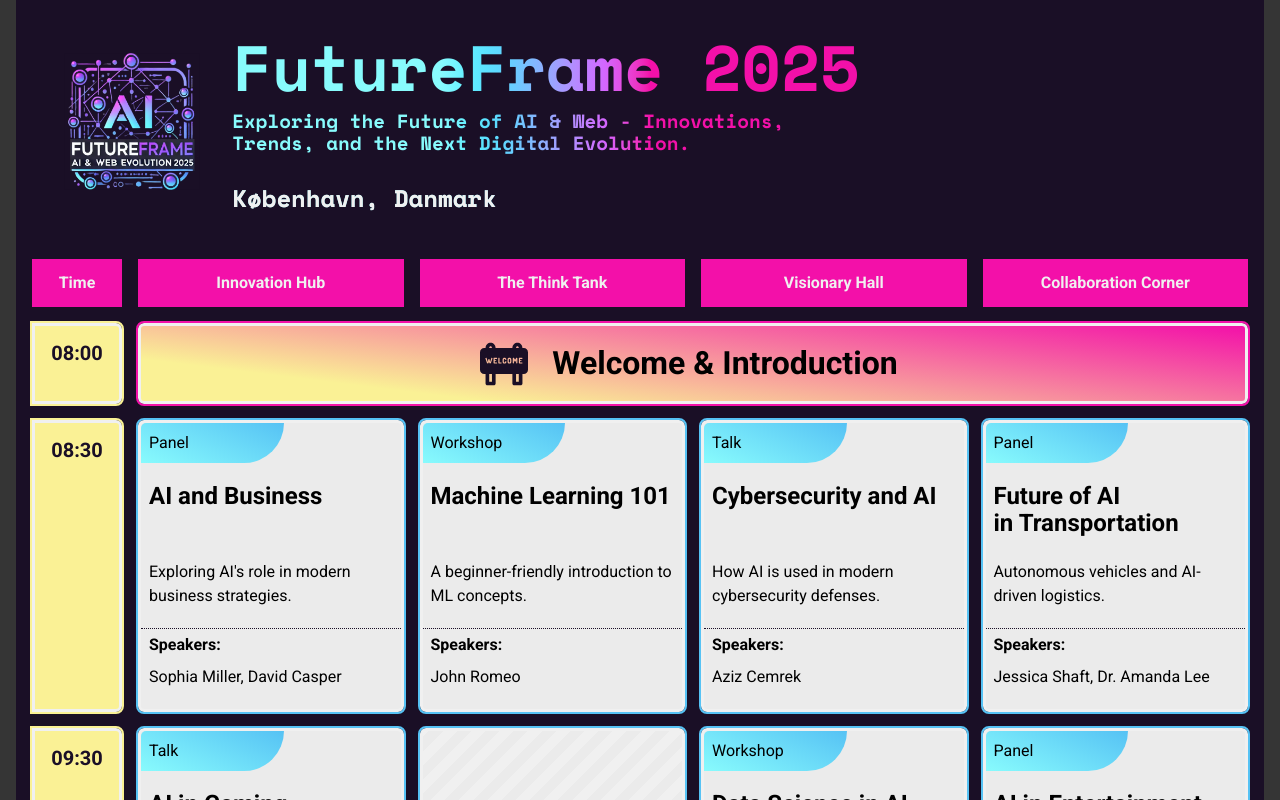
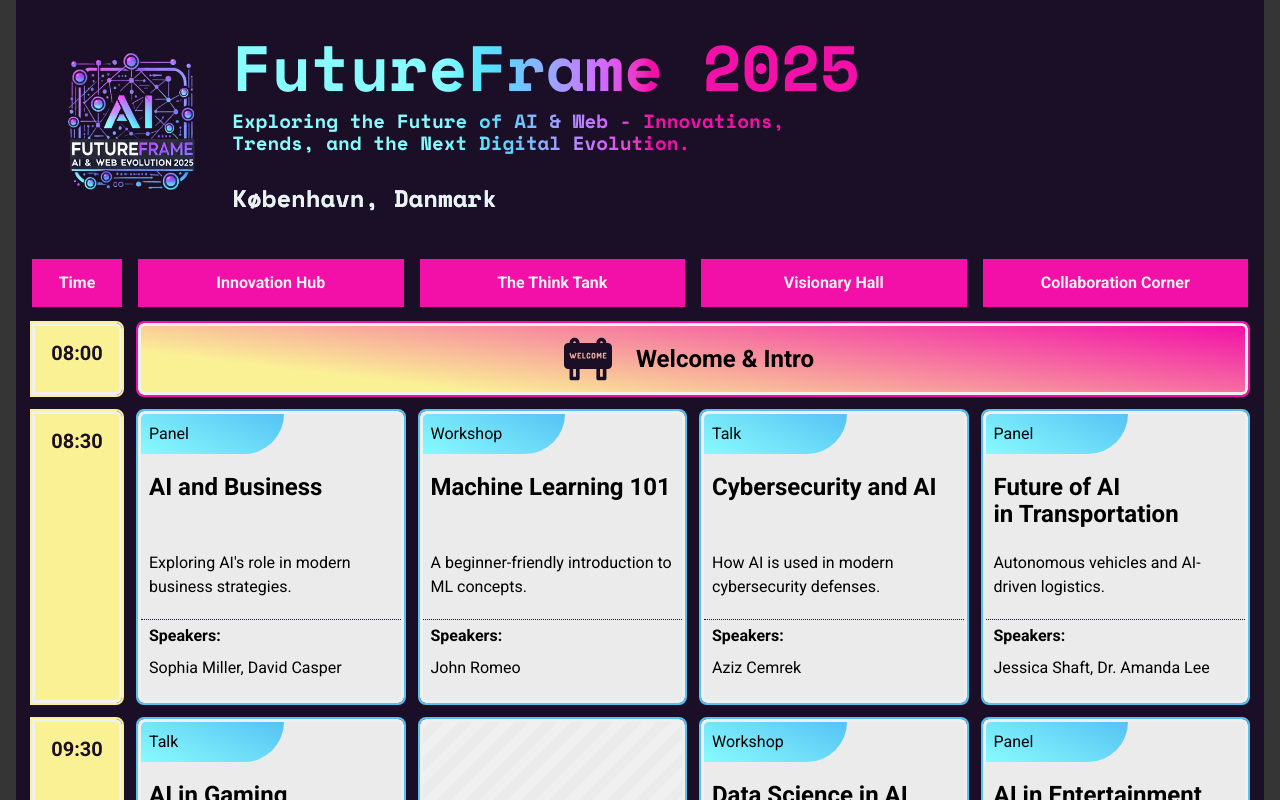
Before and after one commit to MatthiasKaesch/event-table, a React (Vite) app: page / in a window 1280 px wide. Shown: the top 800 px of the page. Built offline with nearby package versions, Linux system fonts and the light colour scheme.

Commit message:
small adjustments

```diff
--- a/src/Timeslot/Timeslot.scss
+++ b/src/Timeslot/Timeslot.scss
@@ -38,7 +38,7 @@
   &_maingrid {
     display: grid;
     margin-top: 2rem;
-    padding: 1rem 0.5rem;
+    padding: 0.5rem;
     gap: var(--grid-gap) 0;
 
     background-color: var(--background-dark);
@@ -109,7 +109,6 @@
       & .panel_title {
         display: inline-block;
         width: fit-content;
-        font-size: 2rem;
       }
     }
 
--- a/src/data/timeslots.json
+++ b/src/data/timeslots.json
@@ -5,7 +5,7 @@
     "events": [
       {
         "id": "ts1#001",
-        "title": "Welcome & Introduction",
+        "title": "Welcome & Intro",
         "tag": "welcome",
         "description": "",
         "speakers": [""],
```
